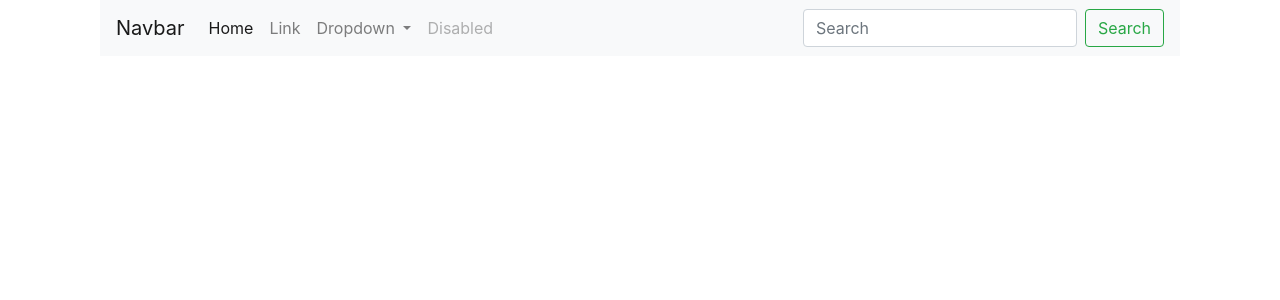
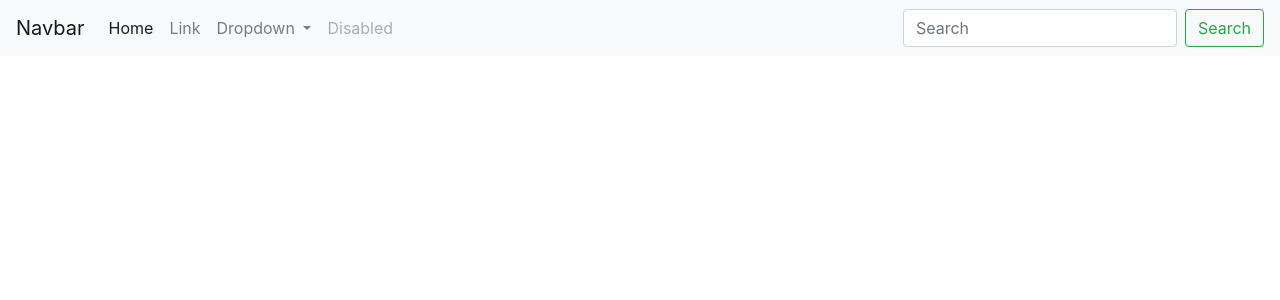
Before and after one commit to aale12/Project-2-Group-7, a Node server app: page / in a window 1280 px wide. Shown: the top 300 px of the page. Run offline with Node 20, Linux system fonts and the light colour scheme; some libraries are stand-ins or nearby versions.

Commit message:
resolving merge conflict

```diff
--- a/views/index.handlebars
+++ b/views/index.handlebars
@@ -1,25 +1,21 @@
-<div class="container">
-  <div class="container-fluid">
 <nav class="navbar navbar-expand-lg navbar-light bg-light">
   <a class="navbar-brand" href="#">Navbar</a>
-      <button class="navbar-toggler" type="button" data-toggle="collapse" data-target="#navbarSupportedContent" aria-controls="navbarSupportedContent"
-        aria-expanded="false" aria-label="Toggle navigation">
+  <button class="navbar-toggler" type="button" data-toggle="collapse" data-target="#navbarSupportedContent"
+    aria-controls="navbarSupportedContent" aria-expanded="false" aria-label="Toggle navigation">
     <span class="navbar-toggler-icon"></span>
   </button>
 
   <div class="collapse navbar-collapse" id="navbarSupportedContent">
     <ul class="navbar-nav mr-auto">
       <li class="nav-item active">
-            <a class="nav-link" href="#">Home
-              <span class="sr-only">(current)</span>
-            </a>
+        <a class="nav-link" href="#">Home <span class="sr-only">(current)</span></a>
       </li>
       <li class="nav-item">
         <a class="nav-link" href="#">Link</a>
       </li>
       <li class="nav-item dropdown">
-            <a class="nav-link dropdown-toggle" href="#" id="navbarDropdown" role="button" data-toggle="dropdown" aria-haspopup="true"
-              aria-expanded="false">
+        <a class="nav-link dropdown-toggle" href="#" id="navbarDropdown" role="button" data-toggle="dropdown"
+          aria-haspopup="true" aria-expanded="false">
           Dropdown
         </a>
         <div class="dropdown-menu" aria-labelledby="navbarDropdown">
@@ -39,5 +35,3 @@
     </form>
   </div>
 </nav>
-  </div>
-</div>
```
Lines whose indentation alone changed are shown as unchanged.
